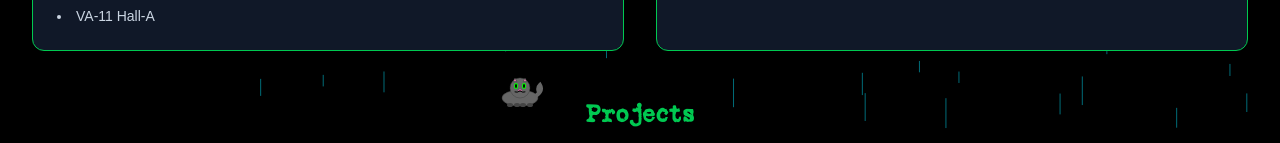
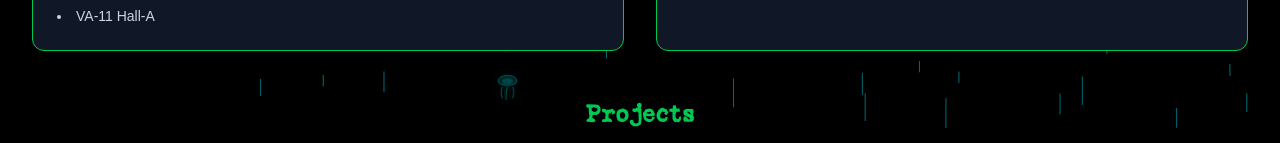
Before and after one commit to Lain-5OR4/lain_pages, a Next.js app: page / in a window 1280 px wide. Shown: the part 495-638 px from the top of the page. Built offline with nearby package versions, Linux system fonts and the light colour scheme; a web font is replaced by a local one.

Commit message:
feat: add initial page layout with NeonText, WalkingCharacter, and JellyfishCharacter components along with associated assets.

```diff
--- a/src/app/page.tsx
+++ b/src/app/page.tsx
@@ -72,7 +72,6 @@ export default function Component() {
                   </li>
                   <li>
                     <a
-                      // biome-ignore lint/a11y/useValidAnchor: <explanation>
                       href="#"
                       className="text-green-400 hover:text-green-300 hover:underline transition-colors"
                     >
@@ -81,7 +80,6 @@ export default function Component() {
                   </li>
                   <li>
                     <a
-                      // biome-ignore lint/a11y/useValidAnchor: <explanation>
                       href="#"
                       className="text-green-400 hover:text-green-300 hover:underline transition-colors"
                     >
--- /dev/null
+++ b/src/components/animation/JellyfishCharacter.tsx
@@ -0,0 +1,61 @@
+"use client";
+import React from "react";
+
+export const JellyfishCharacter = () => {
+  return (
+    <div className="relative w-[25px] h-[30px]">
+      <style jsx>{`
+        @keyframes swim {
+          0%, 100% { transform: translateY(0) scale(1, 1); }
+          50% { transform: translateY(-4px) scale(0.9, 1.1); } /* Adjusted swim distance for smaller size */
+        }
+        @keyframes tentacles {
+          0%, 100% { transform: rotate(-5deg); }
+          50% { transform: rotate(5deg); }
+        }
+        @keyframes inner-glow {
+          0%, 100% { opacity: 0.3; }
+          50% { opacity: 0.6; }
+        }
+
+        .jellyfish-body {
+          animation: swim 3s infinite ease-in-out;
+        }
+        .tentacle {
+           transform-origin: top center;
+           animation: tentacles 2s infinite ease-in-out alternate;
+        }
+        .tentacle-1 { animation-delay: 0s; }
+        .tentacle-2 { animation-delay: 0.5s; }
+        .tentacle-3 { animation-delay: 1s; }
+      `}</style>
+      <svg
+        width="25"
+        height="30"
+        viewBox="0 0 60 80"
+        fill="none"
+        xmlns="http://www.w3.org/2000/svg"
+        className="drop-shadow-[0_0_5px_rgba(0,255,255,0.3)]"
+      >
+        <g className="jellyfish-body" style={{ transformBox: "fill-box", transformOrigin: "center top" }}>
+          <path
+            d="M5 30 C 5 10, 55 10, 55 30 C 55 45, 5 45, 5 30 Z"
+            fill="rgba(0, 255, 255, 0.1)"
+            stroke="rgba(0, 255, 255, 0.6)"
+            strokeWidth="1.5"
+          />
+          <ellipse cx="30" cy="30" rx="15" ry="8" fill="rgba(0, 255, 255, 0.5)" className="inner-glow" style={{ animation: "inner-glow 2s infinite" }} filter="blur(2px)" />
+
+          <g transform="translate(0, 45)">
+            <path className="tentacle tentacle-1" d="M15 0 Q 10 15, 15 30" stroke="rgba(0, 255, 255, 0.6)" strokeWidth="1.5" fill="none" />
+            <path className="tentacle tentacle-2" d="M30 0 Q 25 15, 30 35" stroke="rgba(0, 255, 255, 0.6)" strokeWidth="1.5" fill="none" />
+            <path className="tentacle tentacle-3" d="M45 0 Q 50 15, 45 30" stroke="rgba(0, 255, 255, 0.6)" strokeWidth="1.5" fill="none" />
+
+            <path className="tentacle tentacle-2" d="M25 0 Q 20 20, 28 40" stroke="rgba(0,255,255,0.3)" strokeWidth="0.5" fill="none" />
+            <path className="tentacle tentacle-1" d="M35 0 Q 40 20, 32 40" stroke="rgba(0,255,255,0.3)" strokeWidth="0.5" fill="none" />
+          </g>
+        </g>
+      </svg>
+    </div>
+  );
+};
--- a/src/components/animation/WalkingCharacter.tsx
+++ b/src/components/animation/WalkingCharacter.tsx
@@ -1,5 +1,6 @@
 "use client";
 import { useCallback, useEffect, useState } from "react";
+import { JellyfishCharacter } from "./JellyfishCharacter";
 
 interface Position {
   x: number;
@@ -77,70 +78,8 @@ export default function WalkingCharacter() {
         transform: direction === "left" ? "scaleX(-1)" : "scaleX(1)",
       }}
     >
-      {/* 歩き回る猫のSVGアイコン */}
       <div className="relative">
-        <svg
-          width="50"
-          height="40"
-          viewBox="0 0 50 40"
-          fill="none"
-          xmlns="http://www.w3.org/2000/svg"
-          className="drop-shadow-lg"
-          role="img"
-          aria-label="Walking character animation"
-        >
-          {/* 猫の体 */}
-          <ellipse cx="25" cy="28" rx="18" ry="8" fill="#666" stroke="#444" strokeWidth="0.5" />
-          {/* 猫の頭 */}
-          <circle cx="25" cy="18" r="10" fill="#666" stroke="#444" strokeWidth="0.5" />
-          {/* 耳 */}
-          <path d="M18 12 L20 8 L22 12 Z" fill="#666" stroke="#444" strokeWidth="0.5" />
-          <path d="M28 12 L30 8 L32 12 Z" fill="#666" stroke="#444" strokeWidth="0.5" />
-          {/* 耳の中 */}
-          <path d="M19 11 L20 9 L21 11 Z" fill="#ff69b4" />
-          <path d="M29 11 L30 9 L31 11 Z" fill="#ff69b4" />
-          {/* 目 */}
-          <ellipse cx="21" cy="16" rx="2" ry="3" fill="#00ff00" />
-          <ellipse cx="29" cy="16" rx="2" ry="3" fill="#00ff00" />
-          {/* 瞳 */}
-          <ellipse cx="21" cy="16" rx="1" ry="2" fill="#000" />
-          <ellipse cx="29" cy="16" rx="1" ry="2" fill="#000" />
-          {/* 鼻 */}
-          <path d="M25 19 L23 21 L27 21 Z" fill="#ff69b4" />
-          {/* 口 */}
-          <path
-            d="M25 21 Q22 23 20 22"
-            stroke="#000"
-            strokeWidth="1"
-            fill="none"
-            strokeLinecap="round"
-          />
-          <path
-            d="M25 21 Q28 23 30 22"
-            stroke="#000"
-            strokeWidth="1"
-            fill="none"
-            strokeLinecap="round"
-          />
-          {/* ひげ */}
-          <line x1="15" y1="18" x2="10" y2="17" stroke="#000" strokeWidth="0.8" />
-          <line x1="15" y1="20" x2="10" y2="20" stroke="#000" strokeWidth="0.8" />
-          <line x1="35" y1="18" x2="40" y2="17" stroke="#000" strokeWidth="0.8" />
-          <line x1="35" y1="20" x2="40" y2="20" stroke="#000" strokeWidth="0.8" />
-          {/* 足 */}
-          <ellipse cx="15" cy="35" rx="3" ry="2" fill="#444" />
-          <ellipse cx="22" cy="35" rx="3" ry="2" fill="#444" />
-          <ellipse cx="28" cy="35" rx="3" ry="2" fill="#444" />
-          <ellipse cx="35" cy="35" rx="3" ry="2" fill="#444" />
-          {/* しっぽ */}
-          <path
-            d="M42 25 Q48 20 45 15 Q42 18 44 22"
-            stroke="#666"
-            strokeWidth="4"
-            fill="none"
-            strokeLinecap="round"
-          />
-        </svg>
+        <JellyfishCharacter />
       </div>
     </div>
   );
```
